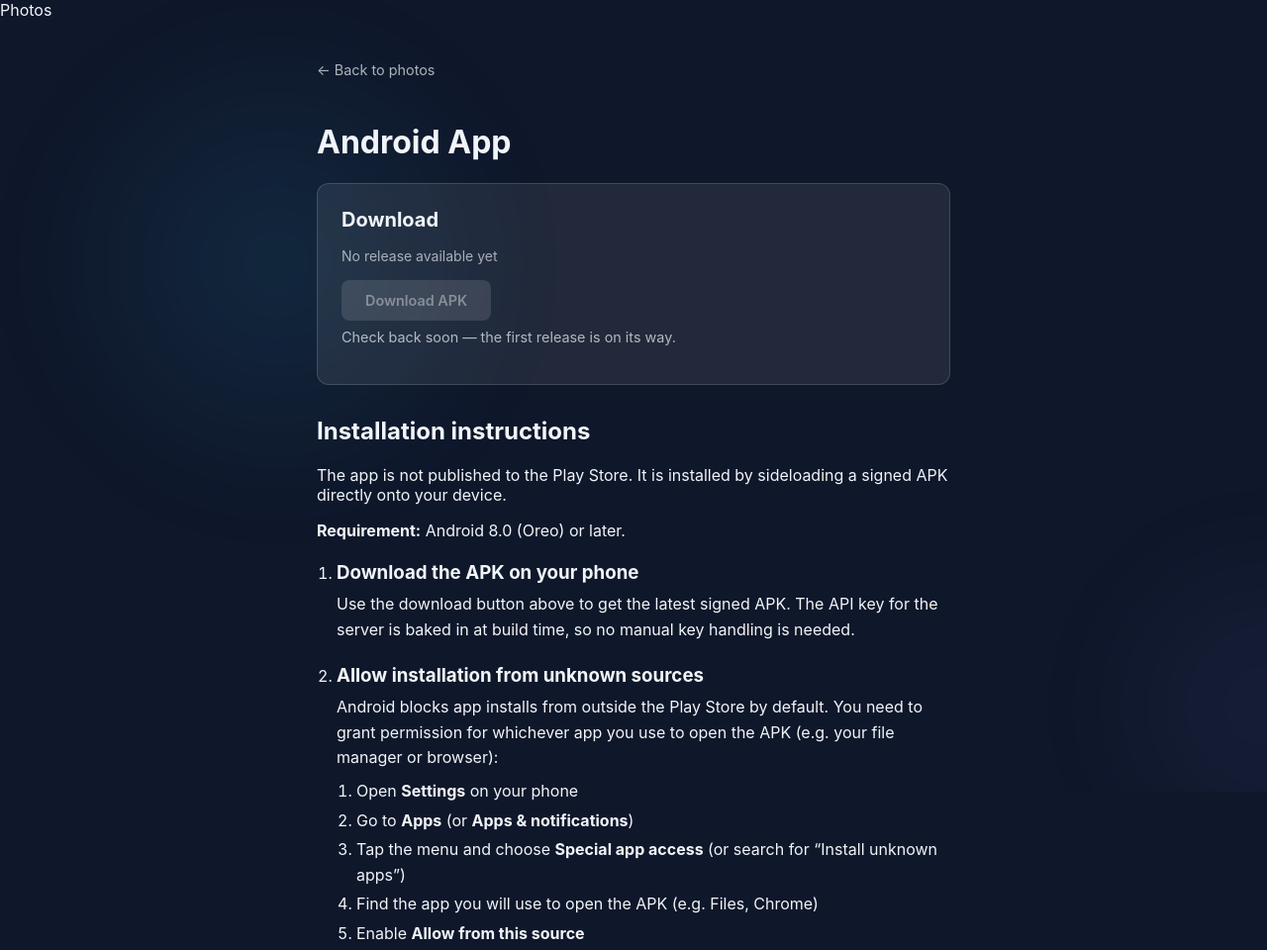
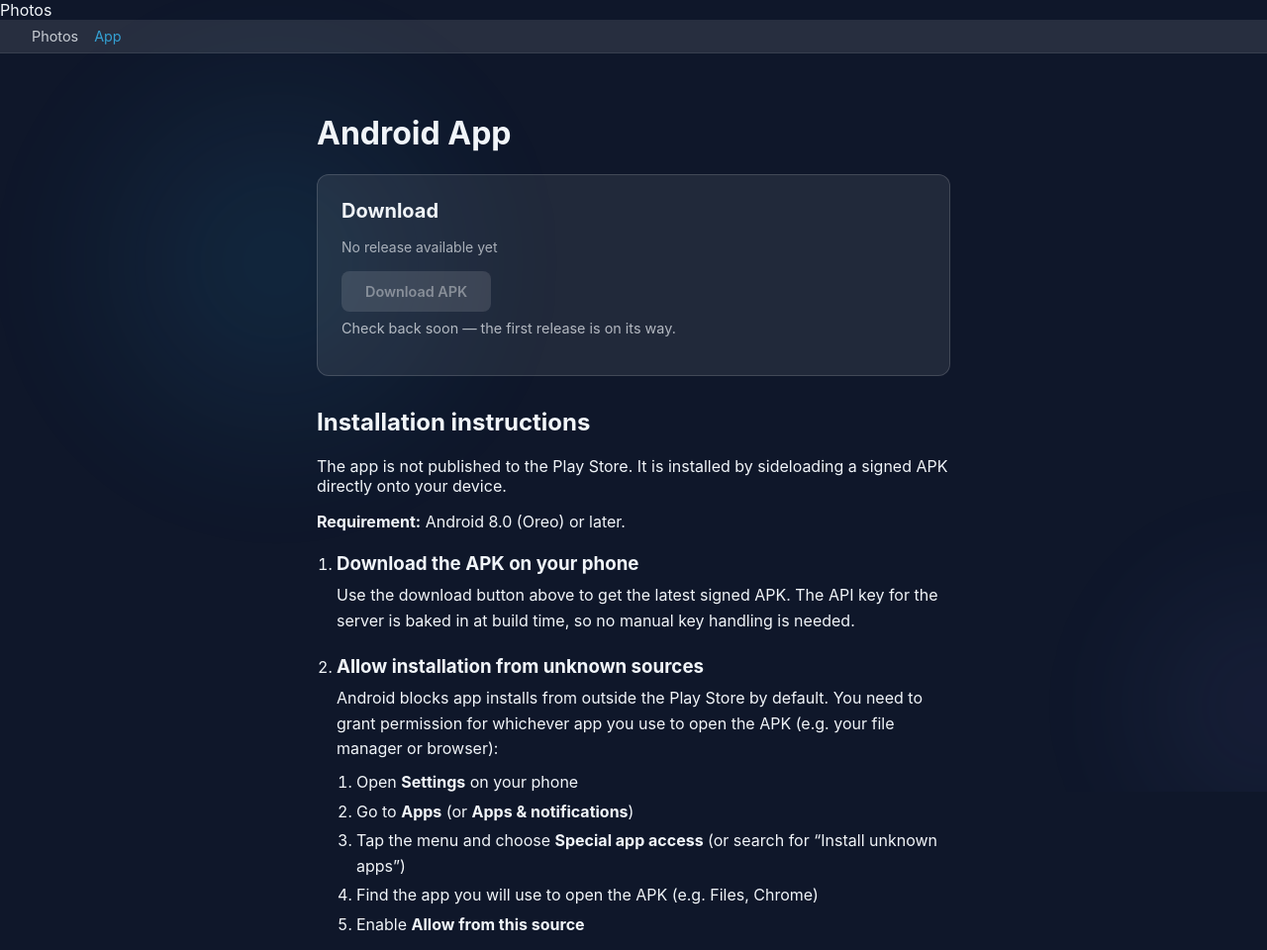
Before and after one commit to lucas42/lucos_photos, a plain HTML site: page api/app/static/app.html in a window 1280 px wide. Shown: the top 960 px of the page at 99% size. Drawn offline with Linux system fonts and the light colour scheme; no server answers; a script that the page names is missing.

Commit message:
have consistent site-nav, rather than ad-hoc 'back' navigation links

```diff
--- a/api/app/static/app.html
+++ b/api/app/static/app.html
@@ -12,6 +12,10 @@
 
 <body>
     <lucos-navbar font="'Pinyon', cursive" title-padding="4px">Photos</lucos-navbar>
+    <nav class="site-nav" aria-label="Site navigation">
+        <a href="/">Photos</a>
+        <a href="/app" class="current-page">App</a>
+    </nav>
 
     <div class="bg-glow">
         <div class="glow-ball"></div>
@@ -20,8 +24,6 @@
 
     <main>
         <div class="download-section">
-            <a class="back-link" href="/">&larr; Back to photos</a>
-
             <h1>Android App</h1>
 
             <div class="download-card" id="download-card">
--- a/api/app/static/style.css
+++ b/api/app/static/style.css
@@ -353,8 +353,12 @@ a:hover {
 	display: flex;
 	gap: 1rem;
 	padding: 0.5rem 2rem;
-	background: rgba(255, 255, 255, 0.04);
+	background: rgba(255, 255, 255, 0.1);
 	border-bottom: 1px solid rgba(255, 255, 255, 0.08);
+}
+
+.site-nav .current-page {
+	color: var(--accent-color);
 }
 
 @media (max-width: 640px) {
```
Also changed, not shown: api/app/static/index.html (+2 -1 lines).
